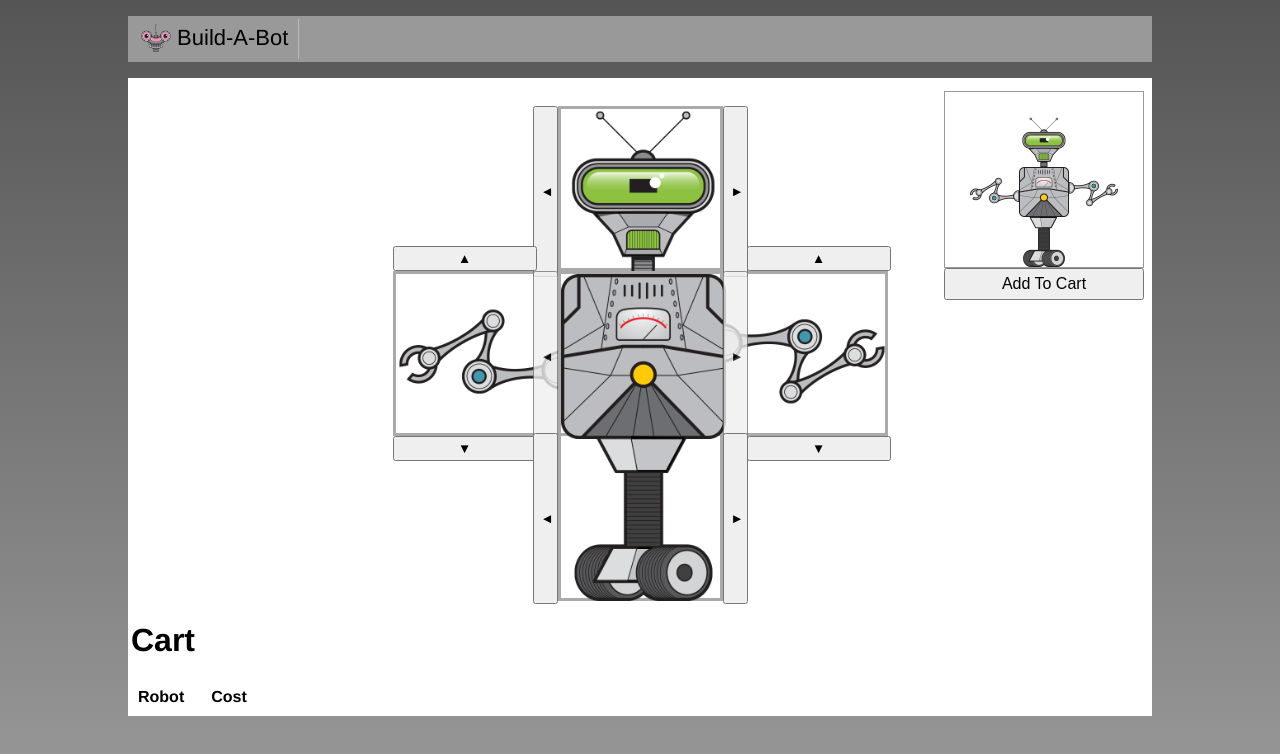
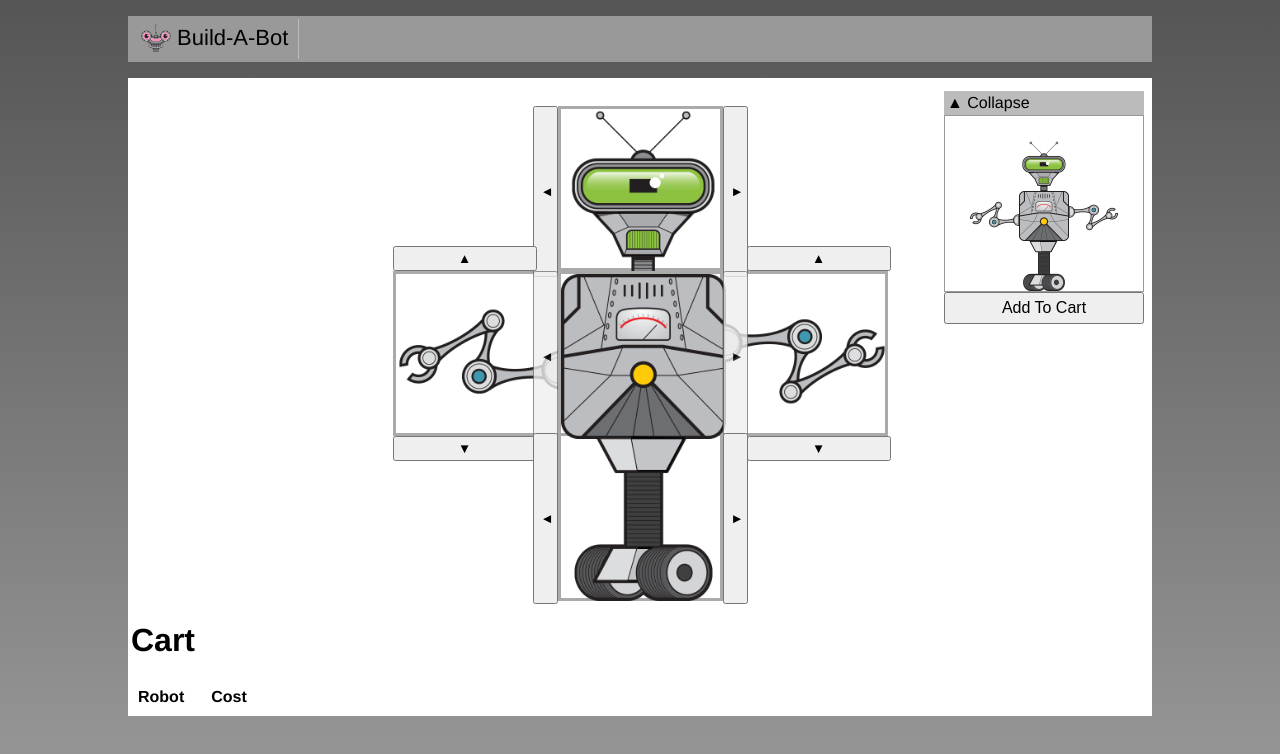
Before and after one commit to adnan-sahin/vuejs-practices, a Vue app: page / in a window 1280 px wide. Shown: the top 754 px of the page. Built offline with nearby package versions, Linux system fonts and the light colour scheme.

Commit message:
injecting content into a  component with slots

```diff
--- /dev/null
+++ b/src/shared/CollapsibleSection.vue
@@ -0,0 +1,28 @@
+<template>
+  <div>
+    <div class="header">
+      <span v-if="open" @click="open=!open">&#x25B2; Collapse</span>
+      <span v-if="!open" @click="open=!open">&#x25BC; Expand</span>
+    </div>
+    <!--Toggleable-->
+    <slot v-if="open">Default Content</slot>
+  </div>
+</template>
+<script>
+export default {
+  name: 'CollapsibleSection',
+  data() {
+    return {
+      open: true,
+    };
+  },
+};
+</script>
+
+<style scoped>
+.header {
+  background-color: #bbb;
+  padding: 3px;
+  cursor: pointer;
+}
+</style>
```
Also changed, not shown: src/build/RobotBuilder.vue.
